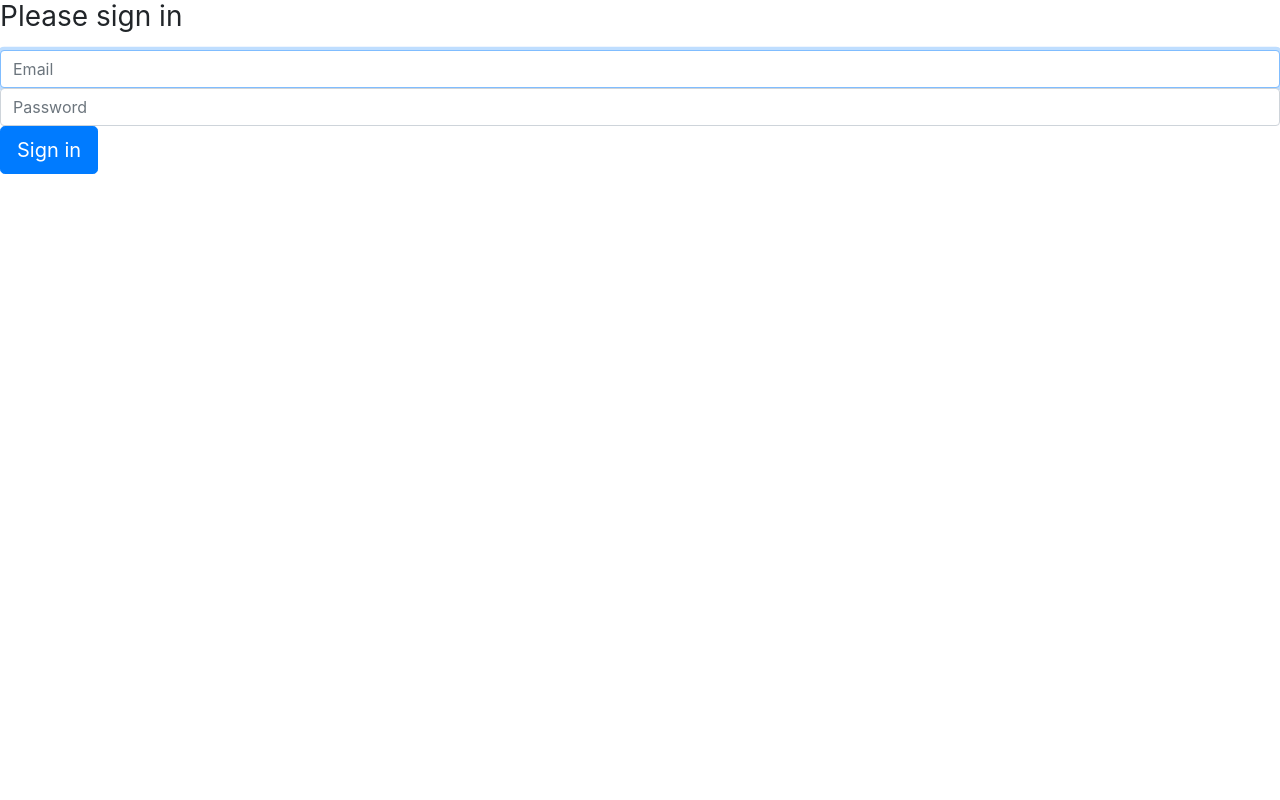
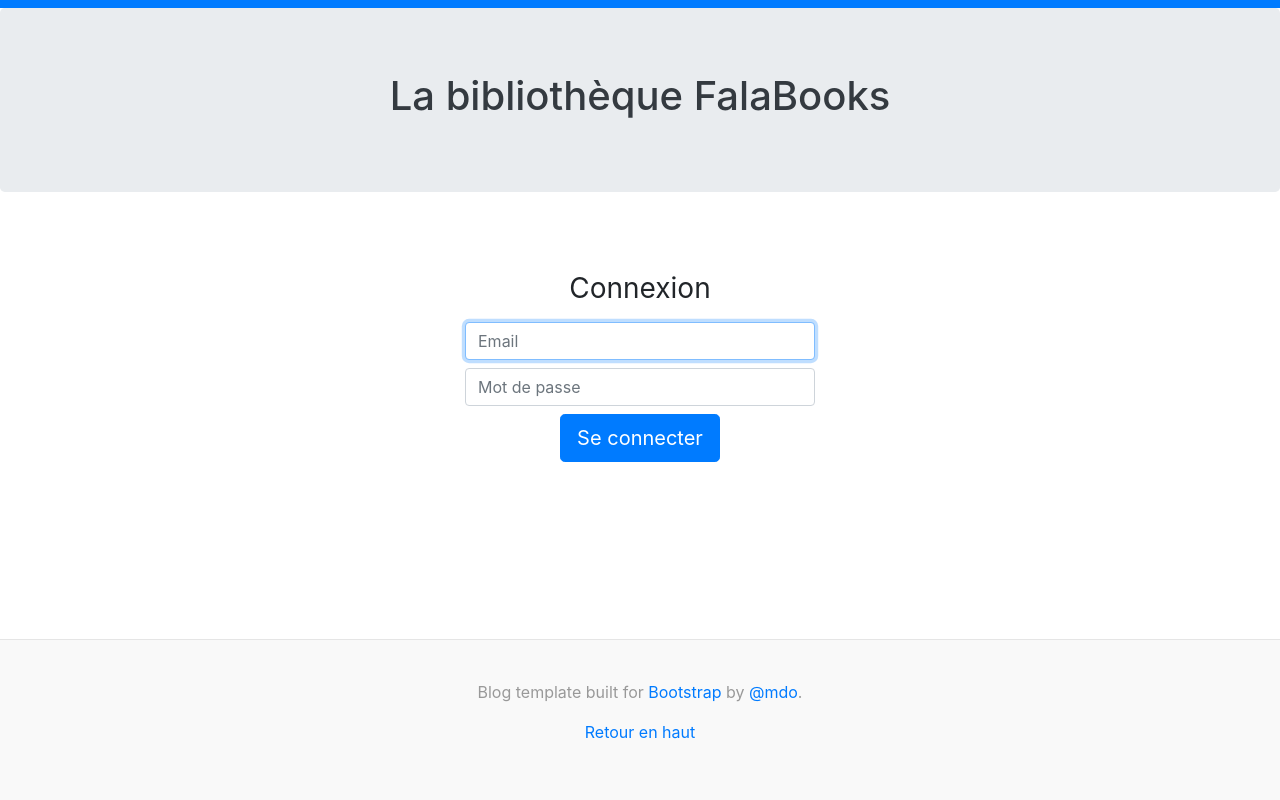
Before and after one commit to mbelacat/bibliotheque_falabooks, a Symfony app: template templates/security/login.html.twig in a window 1280 px wide. Run offline with Twig, Linux system fonts and the light colour scheme; the template is opened without the code that fills it, so the values that code supplies are empty; some libraries are stand-ins or nearby versions.

Commit message:
new migration for login unique + Add Deny Accessto controller

```diff
--- a/config/routes.yaml
+++ b/config/routes.yaml
@@ -1,3 +1,5 @@
 #index:
 #    path: /
 #    controller: App\Controller\DefaultController::index
+app_logout:
+    path: /logout
--- a/src/Controller/BookController.php
+++ b/src/Controller/BookController.php
@@ -13,9 +13,12 @@ use Symfony\Bundle\FrameworkBundle\Controller\AbstractController;
 use Symfony\Component\HttpFoundation\Request;
 use Symfony\Component\HttpFoundation\Response;
 use Symfony\Component\Routing\Annotation\Route;
-
+use Sensio\Bundle\FrameworkExtraBundle\Configuration\IsGranted;
 
 /**
+ * Require ROLE_ADMIN for *every* controller method in this class.
+ *
+ * @IsGranted("ROLE_ADMIN")
  * @Route("/books")
  */
 class BookController extends AbstractController
--- a/src/Controller/CategoryController.php
+++ b/src/Controller/CategoryController.php
@@ -9,8 +9,12 @@ use Symfony\Bundle\FrameworkBundle\Controller\AbstractController;
 use Symfony\Component\HttpFoundation\Request;
 use Symfony\Component\HttpFoundation\Response;
 use Symfony\Component\Routing\Annotation\Route;
+use Sensio\Bundle\FrameworkExtraBundle\Configuration\IsGranted;
 
 /**
+ * Require ROLE_ADMIN for *every* controller method in this class.
+ *
+ * @IsGranted("ROLE_ADMIN")
  * @Route("/category")
  */
 class CategoryController extends AbstractController
--- a/src/Entity/User.php
+++ b/src/Entity/User.php
@@ -46,7 +46,7 @@ class User implements UserInterface
   private $firstname;
 
   /**
-   * @ORM\Column(type="string", length=255)
+   * @ORM\Column(type="string", length=255, unique=true)
    */
   private $login;
 
@@ -57,7 +57,7 @@ class User implements UserInterface
 
   /**
    * @ORM\ManyToOne(targetEntity="App\Entity\Library", inversedBy="users")
-   * @ORM\JoinColumn(nullable=false)
+   * @ORM\JoinColumn(nullable=true)
    */
   private $library;
 
--- a/src/Security/LoginAuthenticator.php
+++ b/src/Security/LoginAuthenticator.php
@@ -86,7 +86,9 @@ class LoginAuthenticator extends AbstractFormLoginAuthenticator
         }
 
         // For example : return new RedirectResponse($this->urlGenerator->generate('some_route'));
-        throw new \Exception('TODO: provide a valid redirect inside '.__FILE__);
+        //throw new \Exception('TODO: provide a valid redirect inside '.__FILE__);
+        // redirect to some "app_homepage" route - of wherever you want
+        return new RedirectResponse($this->urlGenerator->generate('home'));
     }
 
     protected function getLoginUrl()
--- a/templates/layout.html.twig
+++ b/templates/layout.html.twig
@@ -1,6 +1,8 @@
 {% extends "base.html.twig" %}
 
 {% block header %}
+<div class="d-flex flex-column justify-content-between" style="min-height: 100%;">
+    <div class="">
           <header class="">
             <div class="nav-scroller py-1 bg-primary">
               <nav class="nav d-flex justify-content-between">
@@ -9,6 +11,12 @@
                 {% elseif current_menu is defined and current_menu == 'pret' %}
                 <a class="p-2 text-white" href="#">Emprunter un livre</a>
                 {% endif %}
+                <div class="col-4 d-flex justify-content-end align-items-center">
+                  {% if is_granted('IS_AUTHENTICATED_FULLY') %}
+                      <a class="btn btn-sm btn-outline-secondary" href="{{path('app_logout')}}">Se deconnecter</a>
+                  {% endif %}
+
+                </div>
               </nav>
             </div>
             <div class="jumbotron text-center">
@@ -18,13 +26,12 @@
           <main class="container">
 {% endblock %}
 
-
 {% block footer %}
           </main>
-            <footer class="blog-footer" style="padding: 2.5rem 0;color: #999;text-align: center;background-color: #f9f9f9;border-top: .05rem solid #e5e5e5;">
-              <p>Blog template built for <a href="https://getbootstrap.com/">Bootstrap</a> by <a href="https://twitter.com/mdo">@mdo</a>.</p>
-              <p>
-                <a href="#">Retour en haut</a>
-              </p>
-            </footer>
-  {% endblock %}
+    </div>
+    <footer class="blog-footer" style="padding: 2.5rem 0;color: #999;text-align: center;background-color: #f9f9f9;border-top: .05rem solid #e5e5e5;">
+      <p>Blog template built for <a href="https://getbootstrap.com/">Bootstrap</a> by <a href="https://twitter.com/mdo">@mdo</a>.</p>
+      <p><a href="#">Retour en haut</a></p>
+    </footer>
+</div>
+{% endblock %}
--- a/templates/security/login.html.twig
+++ b/templates/security/login.html.twig
@@ -1,18 +1,20 @@
-{% extends 'base.html.twig' %}
+{% extends 'layout.html.twig' %}
 
-{% block title %}Log in!{% endblock %}
+{% block title %}Connexion - FalaBooks{% endblock %}
 
 {% block body %}
+<div class="row justify-content-center text-center">
+  <div class="col-4 my-5">
     <form method="post">
         {% if error %}
             <div class="alert alert-danger">{{ error.messageKey|trans(error.messageData, 'security') }}</div>
         {% endif %}
 
-    <h1 class="h3 mb-3 font-weight-normal">Please sign in</h1>
+        <h1 class="h3 mb-3 font-weight-normal">Connexion</h1>
         <label for="inputEmail" class="sr-only">Email</label>
-    <input type="email" value="{{ last_username }}" name="email" id="inputEmail" class="form-control" placeholder="Email" required autofocus>
-    <label for="inputPassword" class="sr-only">Password</label>
-    <input type="password" name="password" id="inputPassword" class="form-control" placeholder="Password" required>
+        <input type="email" value="{{ last_username }}" name="email" id="inputEmail" class="form-control mb-2" placeholder="Email" required autofocus>
+        <label for="inputPassword" class="sr-only">Mot de passe</label>
+        <input type="password" name="password" id="inputPassword" class="form-control mb-2" placeholder="Mot de passe" required>
 
         <input type="hidden" name="_csrf_token"
                value="{{ csrf_token('authenticate') }}"
@@ -29,8 +31,9 @@
             </div>
         #}
 
-    <button class="btn btn-lg btn-primary" type="submit">
-        Sign in
-    </button>
+        <button class="btn btn-lg btn-primary" type="submit">Se connecter</button>
     </form>
+  </div>
+</div>
+
 {% endblock %}
```
Also changed, not shown: src/Controller/UserController.php (+12 -4 lines), src/Migrations/Version20190213101840.php (added, +35 -0 lines), src/Migrations/Version20190213112910.php (added, +35 -0 lines), 1 other file. Lines whose indentation alone changed are shown as unchanged.
